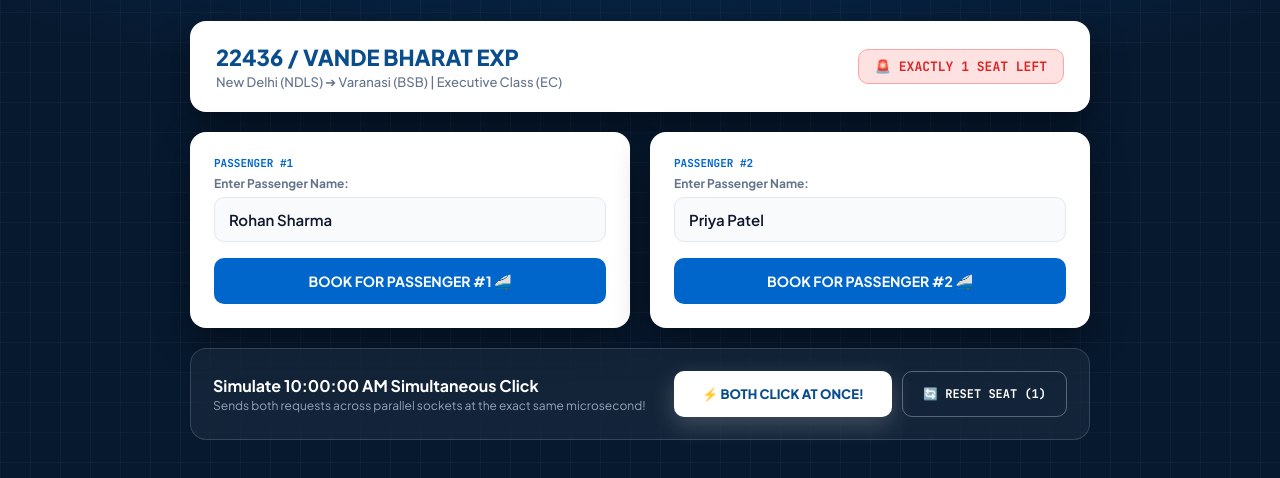
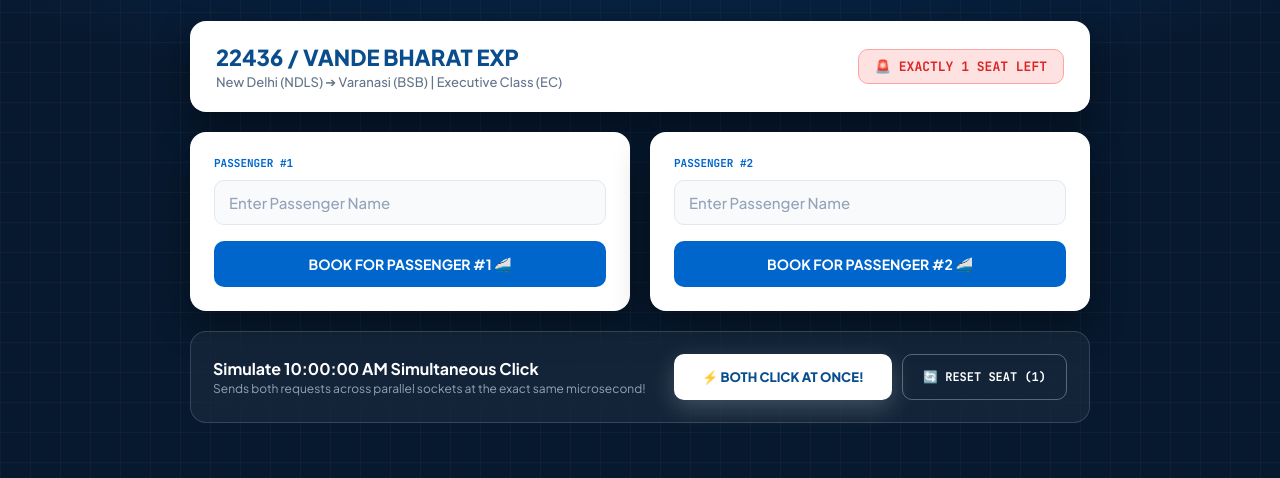
Before and after one commit to Shreya-Gupta0485/tatkal-pulse, a plain HTML site: page frontend/index.html in a window 1280 px wide. Shown: the part 138-616 px from the top of the page. Drawn offline with Linux system fonts and the light colour scheme.

Commit message:
Update index.html

```diff
--- a/frontend/index.html
+++ b/frontend/index.html
@@ -160,15 +160,7 @@
             color: var(--irctc-bright-blue);
             text-transform: uppercase;
             font-family: 'JetBrains Mono', monospace;
-            margin-bottom: 6px;
-        }
-
-        .input-label {
-            font-size: 12px;
-            font-weight: 700;
-            color: var(--text-muted);
-            margin-bottom: 6px;
-            display: block;
+            margin-bottom: 10px;
         }
 
         .passenger-input {
@@ -183,6 +175,11 @@
             margin-bottom: 16px;
             outline: none;
             transition: border-color 0.2s;
+        }
+
+        .passenger-input::placeholder {
+            color: #94a3b8;
+            font-weight: 500;
         }
 
         .passenger-input:focus {
@@ -312,14 +309,13 @@
             </div>
         </div>
 
-        <!-- 2 Passenger Cards (Editable Names!) -->
+        <!-- 2 Passenger Cards (Editable Names, no default value, no label) -->
         <div class="battle-grid">
             <!-- Passenger 1 -->
             <div class="user-card">
                 <div>
                     <div class="user-tag">PASSENGER #1</div>
-                    <label class="input-label">Enter Passenger Name:</label>
-                    <input type="text" class="passenger-input" id="pass1" value="Rohan Sharma">
+                    <input type="text" class="passenger-input" id="pass1" placeholder="Enter Passenger Name" autocomplete="off">
                 </div>
                 <button class="btn-individual" onclick="bookSingle('pass1', 'res1')">BOOK FOR PASSENGER #1 🚄</button>
                 <div class="result-box" id="res1"></div>
@@ -329,8 +325,7 @@
             <div class="user-card">
                 <div>
                     <div class="user-tag">PASSENGER #2</div>
-                    <label class="input-label">Enter Passenger Name:</label>
-                    <input type="text" class="passenger-input" id="pass2" value="Priya Patel">
+                    <input type="text" class="passenger-input" id="pass2" placeholder="Enter Passenger Name" autocomplete="off">
                 </div>
                 <button class="btn-individual" onclick="bookSingle('pass2', 'res2')">BOOK FOR PASSENGER #2 🚄</button>
                 <div class="result-box" id="res2"></div>
```
